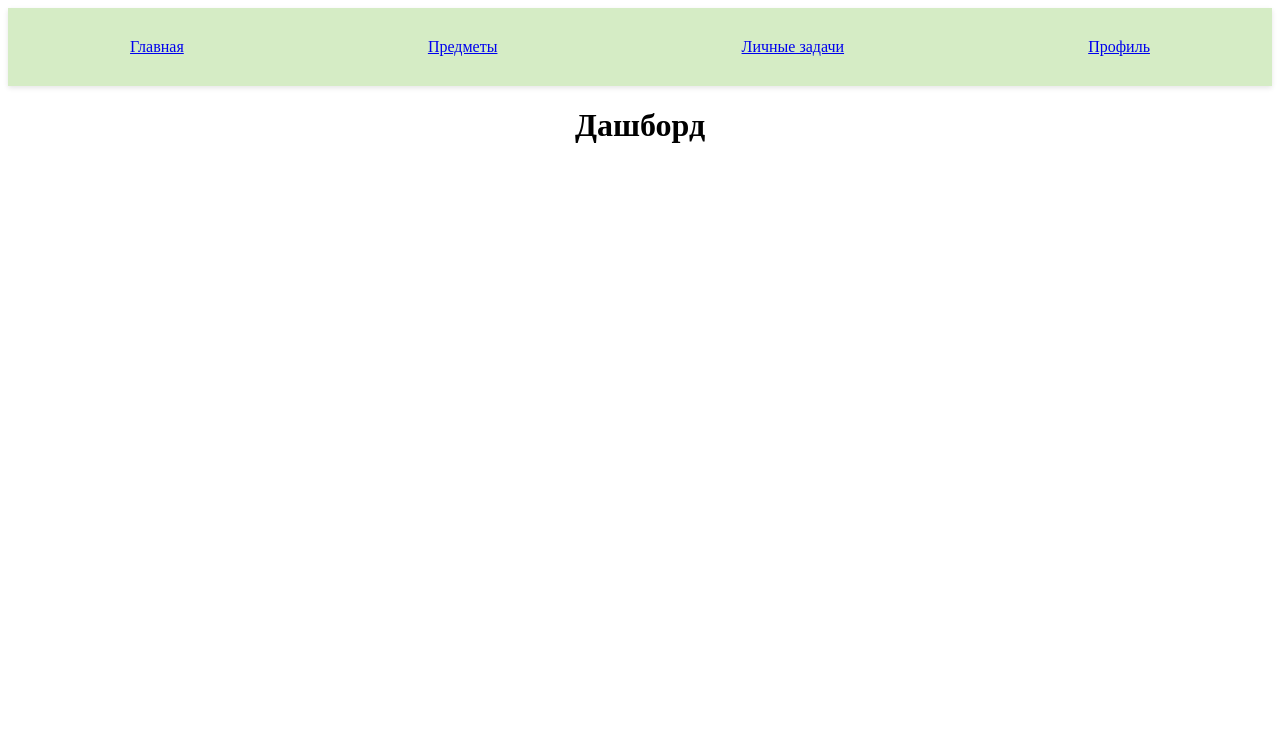
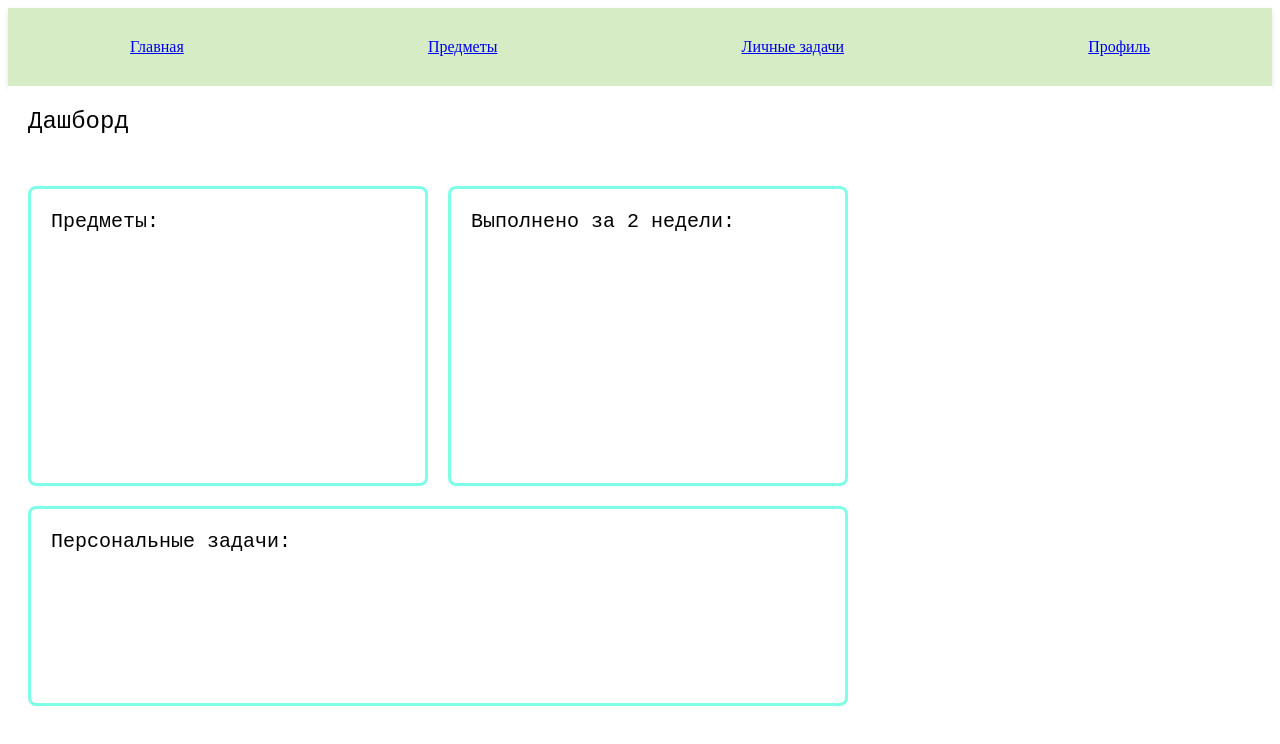
Before and after one commit to DarkenHatake/ProjectInfoBez, a React (Create React App) app: page / in a window 1280 px wide. Shown: the top 744 px of the page. Built offline with nearby package versions, Linux system fonts and the light colour scheme.

Commit message:
добавлен глазок на пароль, css на создание предмета, главная страница(осталось подвинуть на середину)

```diff
--- a/package.json
+++ b/package.json
@@ -10,6 +10,7 @@
     "axios": "^1.8.1",
     "react": "^19.0.0",
     "react-dom": "^19.0.0",
+    "react-icons": "^5.5.0",
     "react-router-dom": "^7.3.0",
     "react-scripts": "5.0.1",
     "web-vitals": "^2.1.4"
--- a/public/index.html
+++ b/public/index.html
@@ -4,6 +4,7 @@
     <meta charset="utf-8" />
     <meta name="viewport" content="width=device-width, initial-scale=1" />
     <title>React App</title>
+    <link href="https://fonts.googleapis.com/css2?family=Inter:wght@400;500&display=swap" rel="stylesheet">
   </head>
   <body>
     <noscript>You need to enable JavaScript to run this app.</noscript>
--- /dev/null
+++ b/src/components/ComponentsStyles/CreateItemModal.css
@@ -0,0 +1,104 @@
+/* Основной контейнер модального окна */
+.create-item-modal {
+    position: absolute;
+    width: 450px; /* Уменьшили ширину */
+    height: 380px;
+    left: 50%;
+    top: 50%;
+    transform: translate(-50%, -50%);
+    background: #ffffff;
+    border: 3px solid #a8ffa8;
+    border-radius: 12px;
+    padding: 20px 30px;
+    box-sizing: border-box;
+    display: flex;
+    flex-direction: column;
+    justify-content: space-between; /* Равномерное распределение пространства */
+  }
+
+  /* Заголовок модального окна */
+  .create-item-modal h2 {
+    font-family: 'Inter', sans-serif; /* Шрифт из Figma */
+    font-style: normal;
+    font-weight: 400;
+    font-size: 20px;
+    line-height: 24px;
+    color: #000000;
+    margin: 0 0 20px 0; /* Отступ снизу для заголовка */
+  }
+
+  /* Группа для полей ввода */
+  .input-group {
+    margin-bottom: 15px; /* Уменьшили отступ между полями */
+  }
+
+  /* Стили для текстовых полей и текстовой области */
+  .input-group input,
+  .input-group textarea {
+    width: 100%;
+    height: 40px;
+    padding: 10px;
+    background: #ffffff;
+    border: 2px solid #000000;
+    border-radius: 4px;
+    font-family: 'Roboto Mono', monospace;
+    font-style: normal;
+    font-weight: 400;
+    font-size: 20px;
+    line-height: 26px;
+    color: #000000;
+    box-sizing: border-box;
+  }
+
+  /* Стили для текстовой области */
+  .input-group textarea {
+    height: 70px;
+    resize: vertical; /* Разрешаем изменение высоты */
+  }
+
+  /* Плейсхолдеры */
+  .input-group input::placeholder,
+  .input-group textarea::placeholder {
+    color: #7e7979;
+  }
+
+  /* Кнопки */
+  .buttons {
+    display: flex;
+    justify-content: space-between;
+    margin-top: 15px; /* Уменьшили отступ сверху */
+  }
+
+  .buttons button {
+    padding: 10px 20px;
+    font-family: 'Roboto Mono', monospace;
+    font-style: normal;
+    font-weight: 400;
+    font-size: 20px;
+    line-height: 26px;
+    color: #000000;
+    border-radius: 8px;
+    cursor: pointer;
+    transition: background-color 0.3s ease, color 0.3s ease;
+  }
+
+  /* Кнопка "Назад" */
+  .buttons .back-button {
+    background: #ffffff;
+    border: 2px solid #ff0011;
+  }
+
+  .buttons .back-button:hover {
+    background: #ff0011;
+    color: #ffffff;
+  }
+
+  /* Кнопка "Добавить" */
+  .buttons .add-button {
+    background: #80ffe8;
+    border: none;
+  }
+
+  .buttons .add-button:hover {
+    background: #00ccb3;
+  }
--- /dev/null
+++ b/src/components/ComponentsStyles/Main.css
@@ -0,0 +1,67 @@
+/* Основной контейнер */
+.main-container {
+    position: relative;
+    width: 100%;
+    min-height: 100vh;
+    background: #ffffff;
+    padding: 20px;
+    box-sizing: border-box;
+  }
+
+  /* Надпись "Дашборд" */
+  .dashboard-title {
+    position: absolute;
+    left: 20px; /* Сдвигаем ближе к левому краю */
+    top: 20px; /* Сдвигаем ближе к верхнему краю */
+    font-family: 'Roboto Mono', monospace;
+    font-style: normal;
+    font-weight: 400;
+    font-size: 24px;
+    line-height: 32px;
+    color: #000000;
+    margin: 0;
+  }
+
+  /* Общие стили для рамок */
+  .frame {
+    position: absolute;
+    width: 400px; /* Уменьшили ширину */
+    height: 300px; /* Уменьшили высоту */
+    background: #ffffff;
+    border: 3px solid #80ffe8;
+    border-radius: 8px;
+    padding: 20px;
+    box-sizing: border-box;
+  }
+
+  /* Заголовок внутри рамки */
+  .frame-title {
+    font-family: 'Roboto Mono', monospace;
+    font-style: normal;
+    font-weight: 400;
+    font-size: 20px;
+    line-height: 26px;
+    color: #000000;
+    margin: 0 0 20px 0;
+    text-align: left; /* Выравниваем текст по левому краю */
+  }
+
+  /* Рамка "Предметы" */
+  .subjects-frame {
+    left: 20px; /* Сдвигаем ближе к левому краю */
+    top: 100px; /* Сдвигаем ниже заголовка "Дашборд" */
+  }
+
+  /* Рамка "Выполнено за 2 недели" */
+  .completed-frame {
+    left: 440px; /* Сдвигаем вправо от первой рамки */
+    top: 100px; /* Та же высота, что и у первой рамки */
+  }
+
+  /* Рамка "Персональные задачи" */
+  .personal-tasks-frame {
+    left: 20px; /* Сдвигаем ближе к левому краю */
+    top: 420px; /* Сдвигаем ниже первых двух рамок */
+    width: 820px; /* Ширина как в Figma */
+    height: 200px; /* Высота как в Figma */
+  }
--- a/src/components/CreateItemModal.js
+++ b/src/components/CreateItemModal.js
@@ -1,5 +1,6 @@
 // CreateItemModal.js
 import React, { useState } from 'react';
+import './ComponentsStyles/CreateItemModal.css'; // Подключаем стили
 
 const CreateItemModal = ({ onClose, onAddItem }) => {
     const [itemName, setItemName] = useState('');
@@ -23,55 +24,37 @@ const CreateItemModal = ({ onClose, onAddItem }) => {
     };
 
     return (
-        <div style={modalStyles}>
-            <h2>Создание нового предмета</h2>
-            <div style={{ marginBottom: '10px' }}>
-                <label>Название:</label>
+        <div className="create-item-modal">
+          <h2>Создание предмета</h2>
+          <div className="input-group">
             <input
               type="text"
-                    placeholder="Введите название"
+              placeholder="Название"
               value={itemName}
               onChange={(e) => setItemName(e.target.value)}
             />
           </div>
-            <div style={{ marginBottom: '10px' }}>
-                <label>Описание:</label>
+          <div className="input-group">
             <textarea
-                    placeholder="Введите описание"
+              placeholder="Описание"
               value={itemDescription}
               onChange={(e) => setItemDescription(e.target.value)}
               rows="3"
             />
           </div>
-            <div style={{ marginBottom: '10px' }}>
-                <label>Дедлайн:</label>
+          <div className="input-group">
             <input
               type="date"
               value={itemDeadline}
               onChange={(e) => setItemDeadline(e.target.value)}
             />
           </div>
-            <div style={{ marginTop: '10px' }}>
-                <button onClick={handleAdd} style={{ marginRight: '10px' }}>
-                    Добавить
-                </button>
-                <button onClick={onClose}>Закрыть</button>
+          <div className="buttons">
+            <button className="back-button" onClick={onClose}>Назад</button>
+            <button className="add-button" onClick={handleAdd}>Добавить</button>
           </div>
         </div>
       );
     };
 
-// Стили для модального окна
-const modalStyles = {
-    position: 'fixed',
-    top: '50%',
-    left: '50%',
-    transform: 'translate(-50%, -50%)',
-    backgroundColor: 'white',
-    padding: '20px',
-    borderRadius: '8px',
-    boxShadow: '0 2px 10px rgba(0,0,0,0.1)',
-    zIndex: 1000,
-};
-
     export default CreateItemModal;
--- a/src/components/Main.js
+++ b/src/components/Main.js
@@ -1,10 +1,28 @@
 import React from 'react';
+import './ComponentsStyles/Main.css'; // Подключаем стили
 
 const Main = () => {
-    return (
-        <h1>Дашборд</h1>
-    );
+  return (
+    <div className="main-container">
+      {/* Надпись "Дашборд" */}
+      <h1 className="dashboard-title">Дашборд</h1>
 
+      {/* Рамка "Предметы" */}
+      <div className="frame subjects-frame">
+        <h2 className="frame-title">Предметы:</h2>
+      </div>
+
+      {/* Рамка "Выполнено за 2 недели" */}
+      <div className="frame completed-frame">
+        <h2 className="frame-title">Выполнено за 2 недели:</h2>
+      </div>
+
+      {/* Рамка "Персональные задачи" */}
+      <div className="frame personal-tasks-frame">
+        <h2 className="frame-title">Персональные задачи:</h2>
+      </div>
+    </div>
+  );
 };
 
 export default Main;
```
Also changed, not shown: src/components/ComponentsStyles/Login.css (+22 -0 lines), src/components/ComponentsStyles/Register.css (+22 -0 lines), src/components/Login.js (+11 -2 lines), src/components/Register.js (+21 -4 lines), 1 other file (tests, documents, lock files or other folders). Lines whose indentation alone changed are shown as unchanged.
